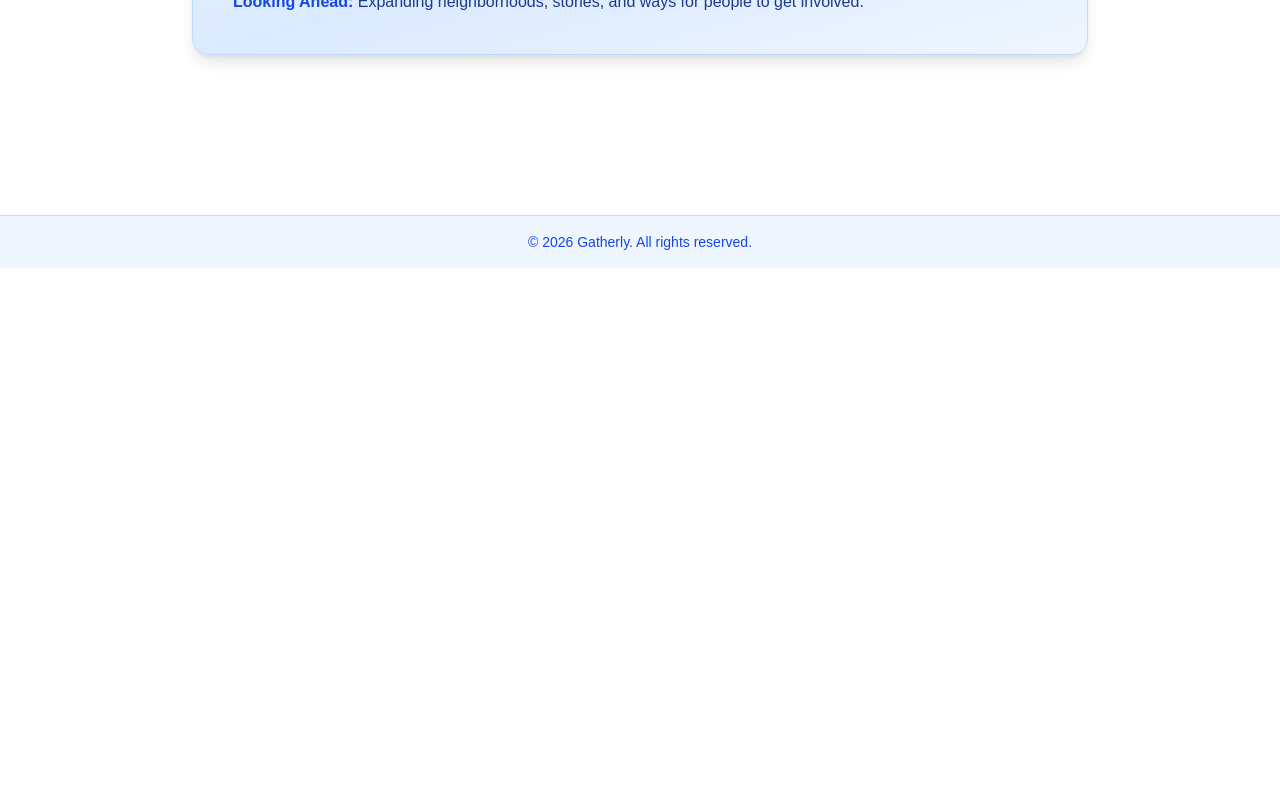
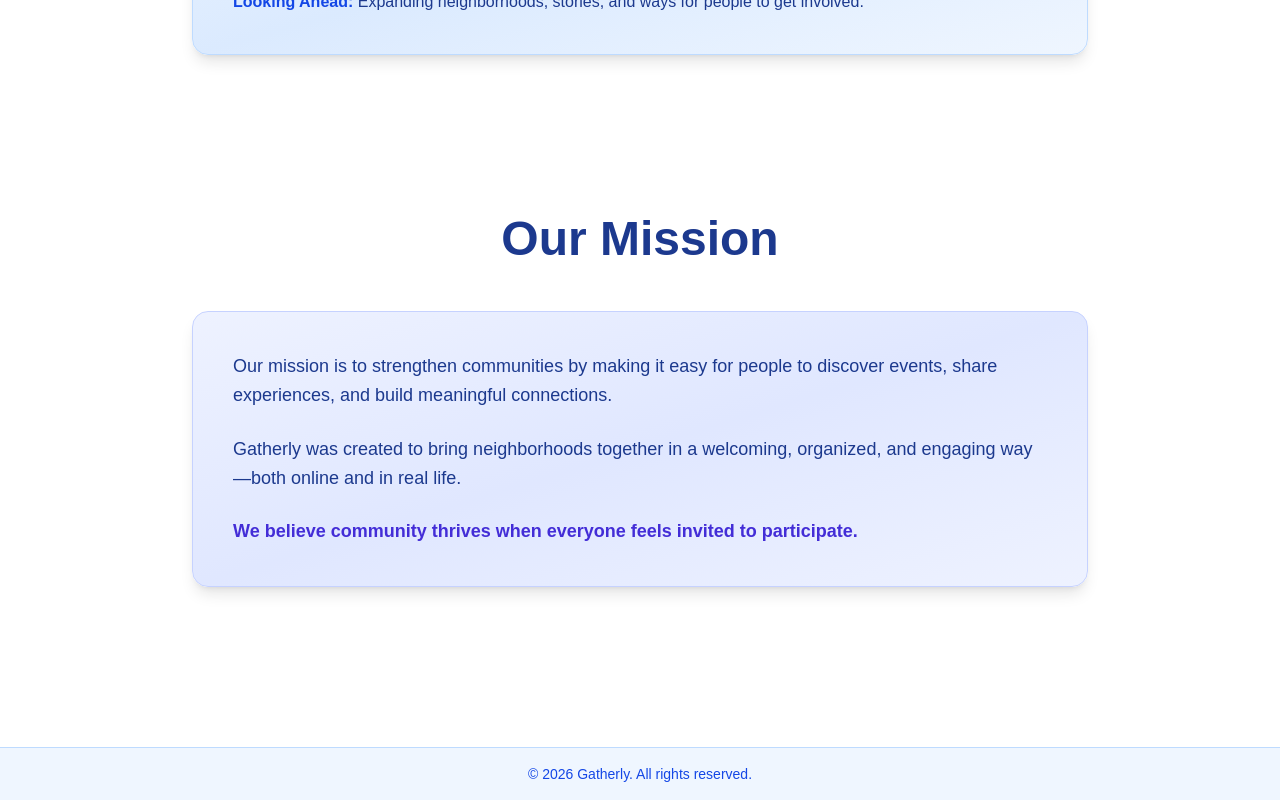
Before and after one commit to TSA-Group/tsa_group_starter, a Next.js app: page / in a window 1280 px wide. Shown: the part 2653-3453 px from the top of the page. Before the commit the page ends 2921 px from the top, so only its background shows below. Built offline with nearby package versions, Linux system fonts and the light colour scheme.

Commit message:
Update page.tsx

```diff
--- a/app/page.tsx
+++ b/app/page.tsx
@@ -449,7 +449,30 @@ export default function Home() {
           </p>
         </div>
       </section>
+      {/* OUR MISSION SECTION */}
+      <section className="w-full mb-40 px-6">
+        <h2 className="text-4xl sm:text-5xl font-extrabold text-blue-900 text-center mb-12">
+          Our Mission
+        </h2>
 
+        <div className="w-full max-w-4xl mx-auto p-10 rounded-2xl shadow-lg text-blue-900
+                        bg-gradient-to-br from-indigo-50 via-indigo-100 to-indigo-50
+                        border border-indigo-200">
+          <p className="text-lg leading-relaxed mb-6">
+            Our mission is to strengthen communities by making it easy for people to
+            discover events, share experiences, and build meaningful connections.
+          </p>
+
+          <p className="text-lg leading-relaxed mb-6">
+            Gatherly was created to bring neighborhoods together in a welcoming,
+            organized, and engaging way—both online and in real life.
+          </p>
+
+          <p className="text-lg leading-relaxed font-semibold text-indigo-700">
+            We believe community thrives when everyone feels invited to participate.
+          </p>
+        </div>
+      </section>
       {/* FOOTER */}
       <footer className="border-t border-blue-200 bg-white">
         <div className="text-center text-sm text-blue-700 py-4 bg-blue-50">
```
